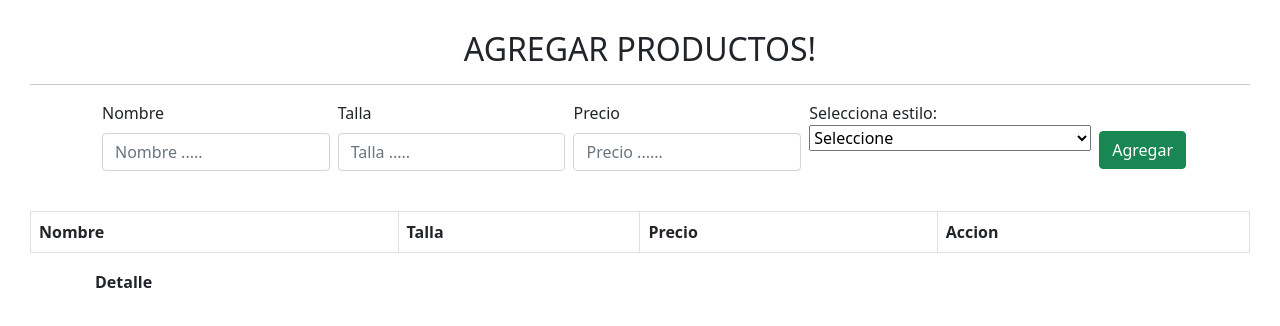
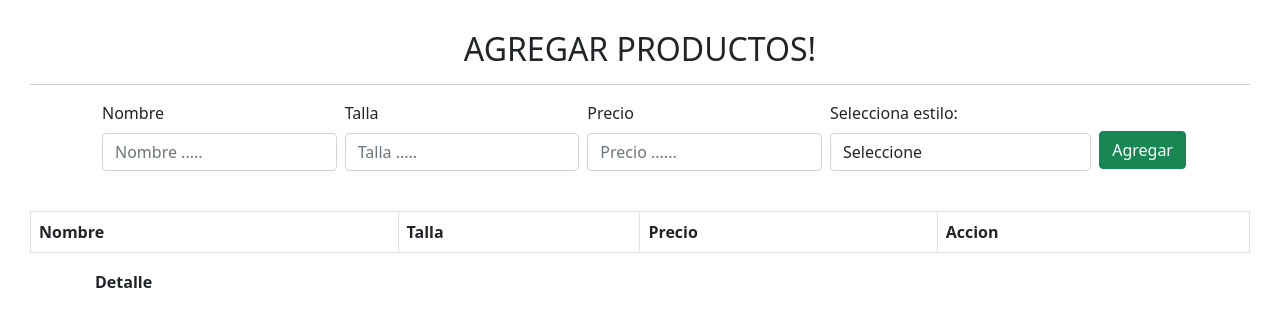
Before and after one commit to Baldo15/desarrollo_front, a plain HTML site: page semana3/index.html in a window 1280 px wide. Drawn offline with nearby package versions, Linux system fonts and the light colour scheme.

Commit message:
Commit final

```diff
--- a/semana3/index.html
+++ b/semana3/index.html
@@ -34,7 +34,7 @@
         </div>
         <div class="form-group ms-2 box-blue dropdown">
           <label for="precio" class="box-blue">Selecciona estilo:</label><br>
-          <select name="prod" id="opciones">
+          <select name="prod" class="box-blue form-control mb-3 mt-2" id="opciones">
               <option value="Seleccione"> Seleccione </option>
 
               <option value="assets/images/img-tshirt-1.jpeg"> Set de 5 camisas colores suaves. </option>
```
